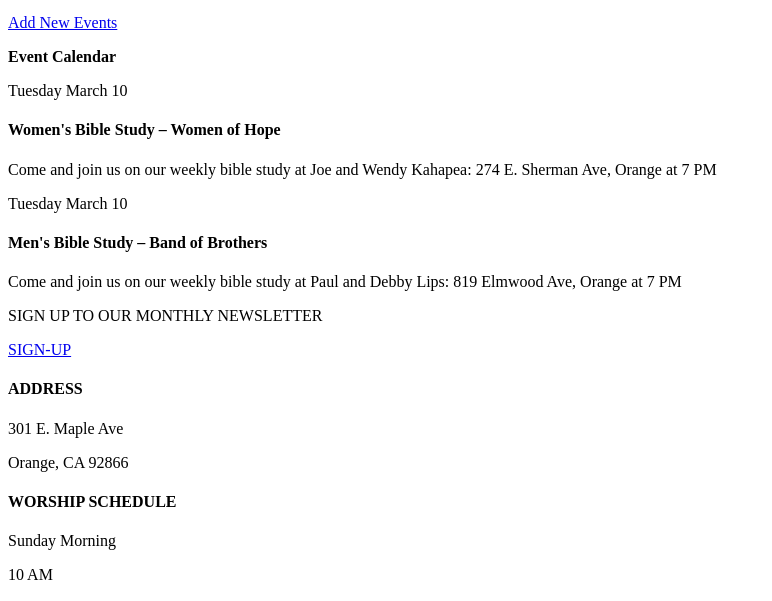
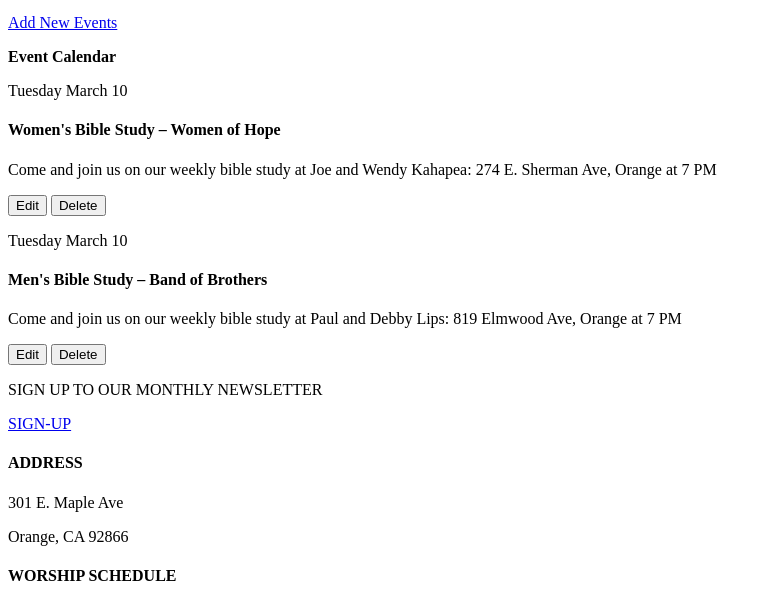
Before and after one commit to beatriceS/hopecenter_web, a PHP site: page /admin.php in a window 1280 px wide. Shown: the part 224-825 px from the top of the page, without its empty margins (0-772 px from the left). Run offline with PHP 8.4, Linux system fonts and the light colour scheme; data comes from the database, SQL or seed files in the repository.

Commit message:
edit cms code

```diff
--- a/addevents.html.php
+++ b/addevents.html.php
@@ -26,8 +26,15 @@
                 <p>
                     <?php echo $contents[$key]; ?>
                 </p>
+                <form action="?" method="post">
+                <input type="submit" name="action" value="Edit">
+                <input type="submit" name="action" value="Delete">
+                </form>
                 </div>
+
+
             <?php endforeach; ?>
+
 
     </div> <!--close events_content-->
     <?php include "includes/footer.php" ?>
```
Also changed, not shown: addform.html.php (+4 -4 lines).
